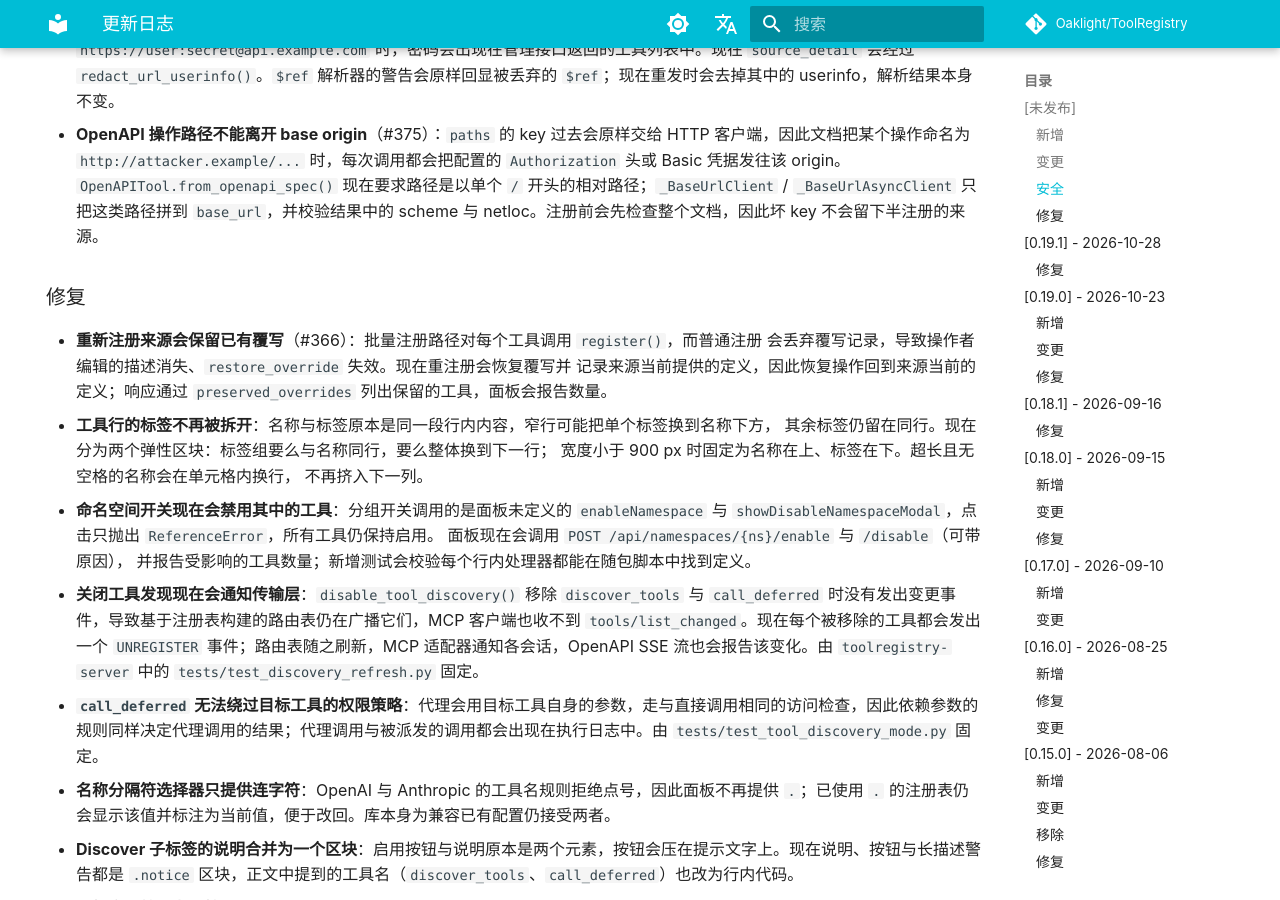
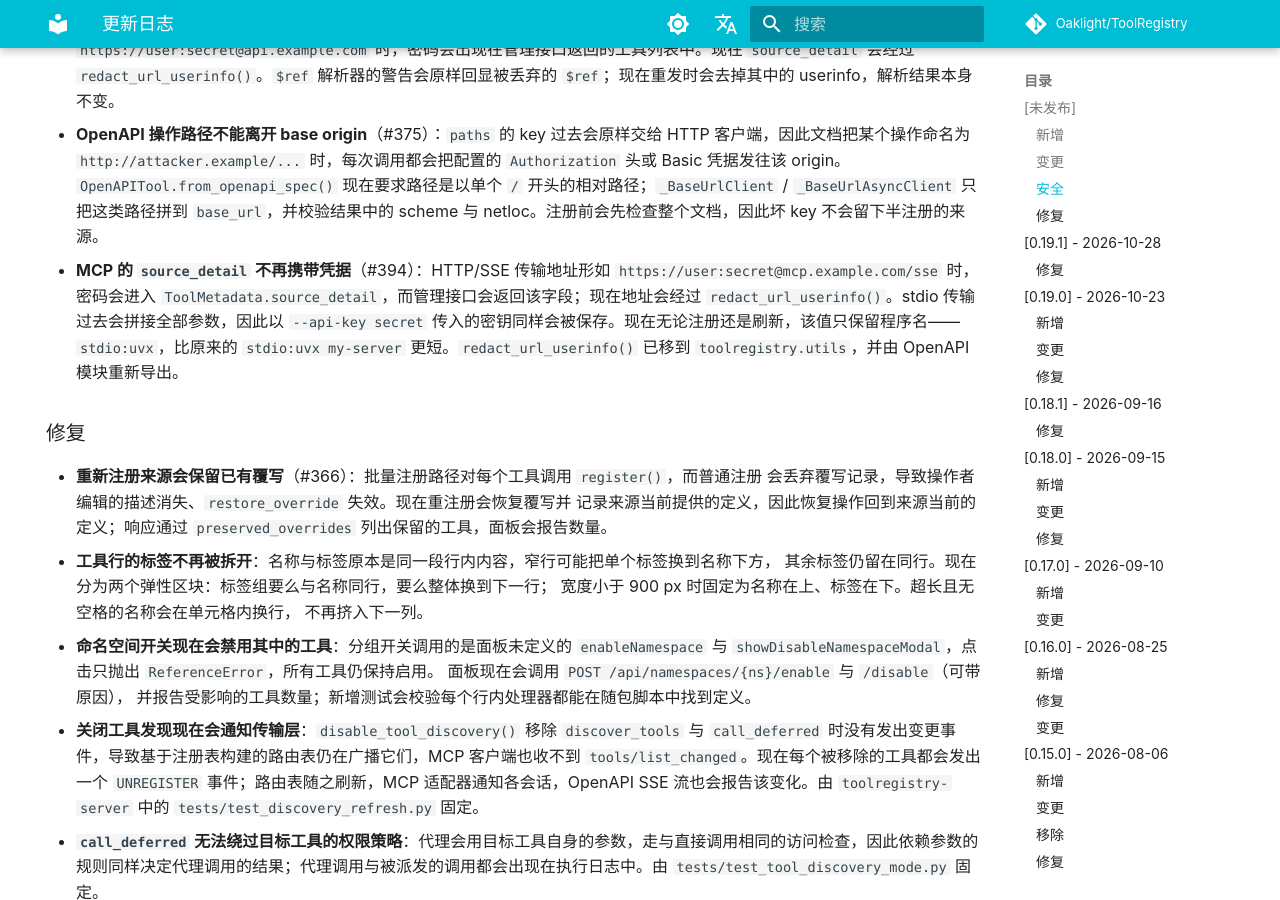
Before and after one commit to Oaklight/ToolRegistry, an MkDocs documentation site: the page built from docs/changelog.md, in a window 1280 px wide and 900 px high, scrolled down 2606 px. Built offline with MkDocs 1.6.1 and Material for MkDocs 9.7.7, drawn with Linux system fonts in a browser that asks for light colours; some web fonts are replaced; comment, search, counter and statistics services are not loaded.

Commit message:
docs(changelog): 记录 MCP source_detail 脱敏（#394）
HTTP 传输地址去掉 userinfo；stdio 传输只保留程序名，`stdio:uvx my-server`
变为 `stdio:uvx`。

```diff
--- a/docs/changelog.md
+++ b/docs/changelog.md
@@ -61,6 +61,7 @@ hide:
   `max_depth=` 配置。
 - **规范 URL 中的凭据不再进入工具元数据或警告**（#378）：`ToolMetadata.source_detail` 过去直接由 `HttpClientConfig.base_url` 以及刷新时的已存 spec URL 拼接，因此 `servers[].url` 或 spec URL 形如 `https://user:secret@api.example.com` 时，密码会出现在管理接口返回的工具列表中。现在 `source_detail` 会经过 `redact_url_userinfo()`。`$ref` 解析器的警告会原样回显被丢弃的 `$ref`；现在重发时会去掉其中的 userinfo，解析结果本身不变。
 - **OpenAPI 操作路径不能离开 base origin**（#375）：`paths` 的 key 过去会原样交给 HTTP 客户端，因此文档把某个操作命名为 `http://attacker.example/...` 时，每次调用都会把配置的 `Authorization` 头或 Basic 凭据发往该 origin。`OpenAPITool.from_openapi_spec()` 现在要求路径是以单个 `/` 开头的相对路径；`_BaseUrlClient` / `_BaseUrlAsyncClient` 只把这类路径拼到 `base_url`，并校验结果中的 scheme 与 netloc。注册前会先检查整个文档，因此坏 key 不会留下半注册的来源。
+- **MCP 的 `source_detail` 不再携带凭据**（#394）：HTTP/SSE 传输地址形如 `https://user:secret@mcp.example.com/sse` 时，密码会进入 `ToolMetadata.source_detail`，而管理接口会返回该字段；现在地址会经过 `redact_url_userinfo()`。stdio 传输过去会拼接全部参数，因此以 `--api-key secret` 传入的密钥同样会被保存。现在无论注册还是刷新，该值只保留程序名——`stdio:uvx`，比原来的 `stdio:uvx my-server` 更短。`redact_url_userinfo()` 已移到 `toolregistry.utils`，并由 OpenAPI 模块重新导出。
 
 ### 修复
 
```
